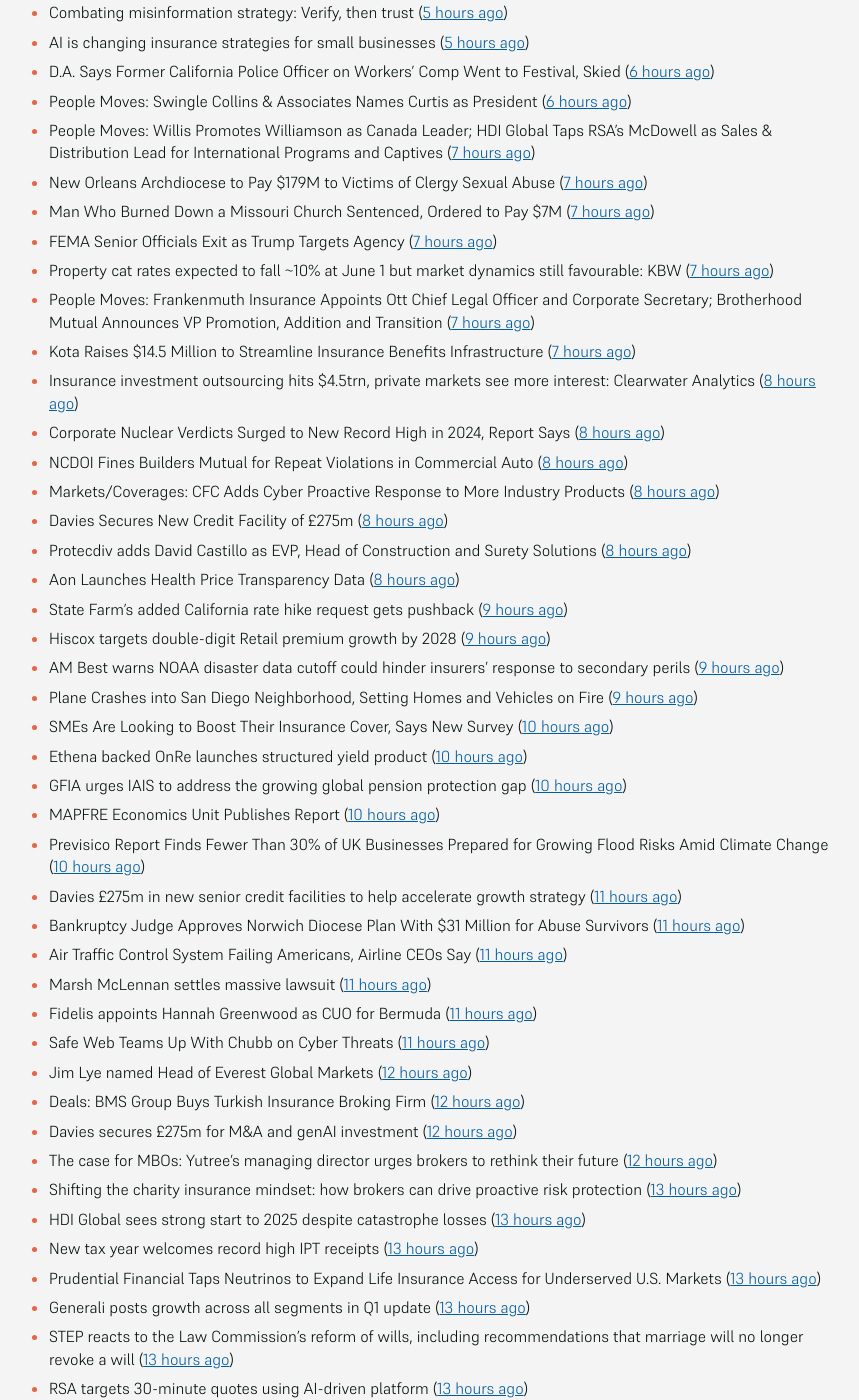
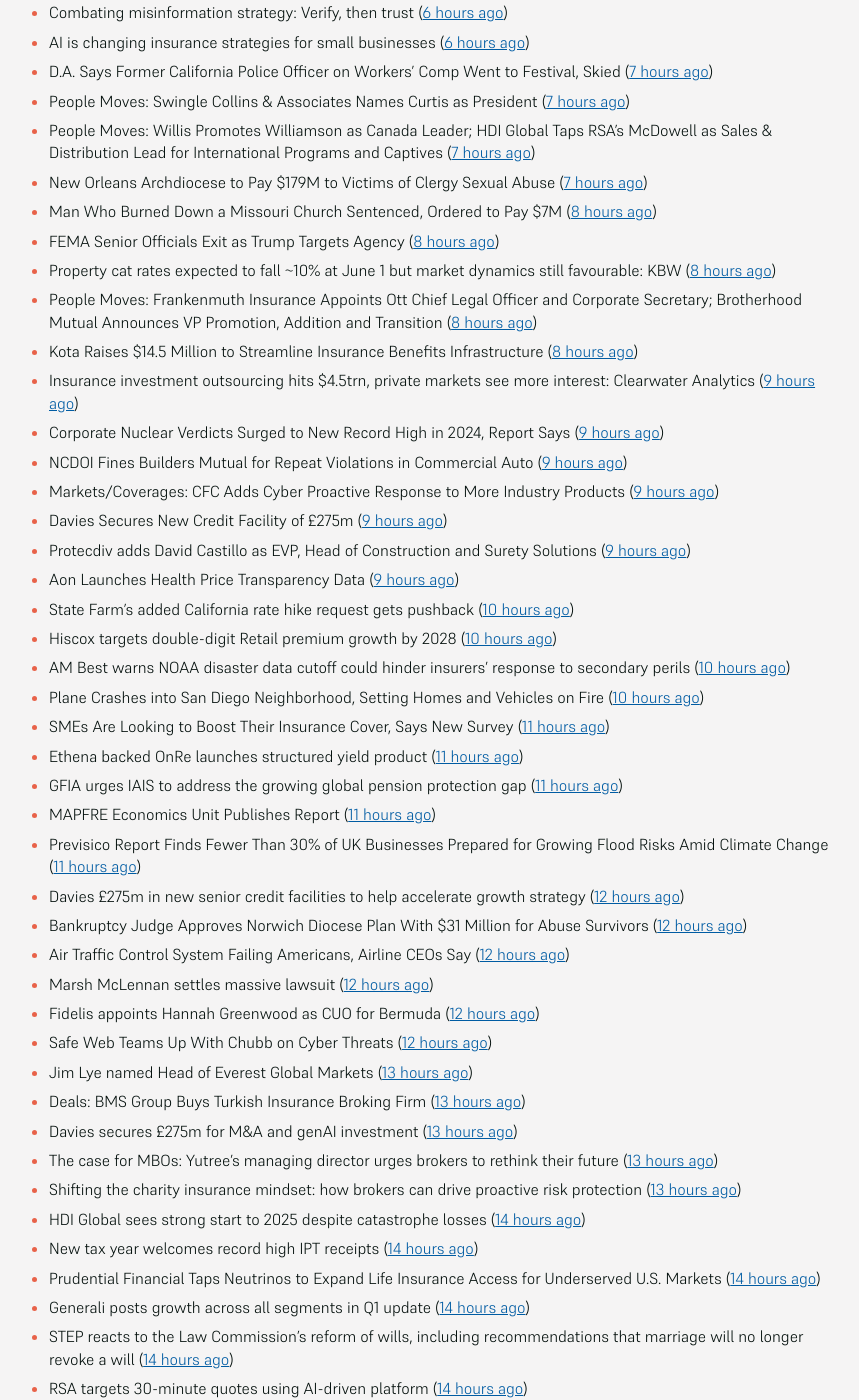
Before and after one commit to mat-0/feeds.thechels.uk, a Jekyll site: the page built from index.md, in a window 1280 px wide and 1400 px high, scrolled down 361 px. Shown: the whole window, without its empty margins (215-1074 px from the left). Built offline with Jekyll 4.4.1, drawn with Linux system fonts in a browser that asks for light colours; some of the changed text lies outside the part shown.

Commit message:
New Feed

```diff
--- a/index.md
+++ b/index.md
@@ -8,74 +8,74 @@ description: Latest Updates
 [Get this as an RSS feed](/feed.rss)
 
 <!-- news_marker starts -->
-- Get Ready for Another Busy Atlantic Hurricane Season ([2 hours ago](https://www.insurancejournal.com/news/national/2025/05/22/824899.htm))
-- Senate Votes to Block California’s Rule to Ban Sale of New Gas-Powered Cars by 2035 ([3 hours ago](https://www.insurancejournal.com/news/west/2025/05/22/824884.htm))
-- CFC boosts cyber cover for high-risk digital sectors ([4 hours ago](https://www.insurancebusinessmag.com/uk/news/breaking-news/cfc-boosts-cyber-cover-for-highrisk-digital-sectors-536652.aspx))
-- Combating misinformation strategy: Verify, then trust ([5 hours ago](https://www.dig-in.com/opinion/strategies-for-fighting-misinformation))
-- AI is changing insurance strategies for small businesses ([5 hours ago](https://www.dig-in.com/opinion/ai-is-changing-insurance-strategies-for-small-businesses))
-- D.A. Says Former California Police Officer on Workers’ Comp Went to Festival, Skied ([6 hours ago](https://www.insurancejournal.com/news/west/2025/05/22/824698.htm))
-- People Moves: Swingle Collins & Associates Names Curtis as President ([6 hours ago](https://www.insurancejournal.com/news/southcentral/2025/05/22/824852.htm))
+- Get Ready for Another Busy Atlantic Hurricane Season ([3 hours ago](https://www.insurancejournal.com/news/national/2025/05/22/824899.htm))
+- Senate Votes to Block California’s Rule to Ban Sale of New Gas-Powered Cars by 2035 ([4 hours ago](https://www.insurancejournal.com/news/west/2025/05/22/824884.htm))
+- CFC boosts cyber cover for high-risk digital sectors ([5 hours ago](https://www.insurancebusinessmag.com/uk/news/breaking-news/cfc-boosts-cyber-cover-for-highrisk-digital-sectors-536652.aspx))
+- Combating misinformation strategy: Verify, then trust ([6 hours ago](https://www.dig-in.com/opinion/strategies-for-fighting-misinformation))
+- AI is changing insurance strategies for small businesses ([6 hours ago](https://www.dig-in.com/opinion/ai-is-changing-insurance-strategies-for-small-businesses))
+- D.A. Says Former California Police Officer on Workers’ Comp Went to Festival, Skied ([7 hours ago](https://www.insurancejournal.com/news/west/2025/05/22/824698.htm))
+- People Moves: Swingle Collins & Associates Names Curtis as President ([7 hours ago](https://www.insurancejournal.com/news/southcentral/2025/05/22/824852.htm))
 - People Moves: Willis Promotes Williamson as Canada Leader; HDI Global Taps RSA’s McDowell as Sales & Distribution Lead for International Programs and Captives ([7 hours ago](https://www.insurancejournal.com/news/international/2025/05/22/824842.htm))
 - New Orleans Archdiocese to Pay $179M to Victims of Clergy Sexual Abuse ([7 hours ago](https://www.insurancejournal.com/news/southcentral/2025/05/22/824844.htm))
-- Man Who Burned Down a Missouri Church Sentenced, Ordered to Pay $7M ([7 hours ago](https://www.insurancejournal.com/news/midwest/2025/05/22/824838.htm))
-- FEMA Senior Officials Exit as Trump Targets Agency ([7 hours ago](https://www.insurancejournal.com/news/national/2025/05/22/824833.htm))
-- Property cat rates expected to fall ~10% at June 1 but market dynamics still favourable: KBW ([7 hours ago](https://www.reinsurancene.ws/property-cat-rates-expected-to-fall-10-at-june-1-but-market-dynamics-still-favourable-kbw/))
-- People Moves: Frankenmuth Insurance Appoints Ott Chief Legal Officer and Corporate Secretary; Brotherhood Mutual Announces VP Promotion, Addition and Transition ([7 hours ago](https://www.insurancejournal.com/news/midwest/2025/05/22/824823.htm))
-- Kota Raises $14.5 Million to Streamline Insurance Benefits Infrastructure ([7 hours ago](https://www.insurtechinsights.com/kota-raises-14-5-million-to-streamline-insurance-benefits-infrastructure/))
-- Insurance investment outsourcing hits $4.5trn, private markets see more interest: Clearwater Analytics ([8 hours ago](https://www.reinsurancene.ws/insurance-investment-outsourcing-hits-4-5trn-private-markets-see-more-interest-clearwater-analytics/))
-- Corporate Nuclear Verdicts Surged to New Record High in 2024, Report Says ([8 hours ago](https://www.insurancejournal.com/news/national/2025/05/22/824792.htm))
-- NCDOI Fines Builders Mutual for Repeat Violations in Commercial Auto ([8 hours ago](https://www.insurancejournal.com/news/southeast/2025/05/22/824808.htm))
-- Markets/Coverages: CFC Adds Cyber Proactive Response to More Industry Products ([8 hours ago](https://www.insurancejournal.com/news/national/2025/05/22/824804.htm))
-- Davies Secures New Credit Facility of £275m ([8 hours ago](https://insurance-edge.net/2025/05/22/davies-secures-new-credit-facility-of-275m/))
-- Protecdiv adds David Castillo as EVP, Head of Construction and Surety Solutions ([8 hours ago](https://www.reinsurancene.ws/protecdiv-adds-david-castillo-as-evp-head-of-construction-and-surety-solutions/))
-- Aon Launches Health Price Transparency Data ([8 hours ago](https://insurance-edge.net/2025/05/22/aon-launches-health-price-transparency-data/))
-- State Farm's added California rate hike request gets pushback ([9 hours ago](https://www.dig-in.com/news/state-farms-added-california-rate-hike-gets-pushback))
-- Hiscox targets double-digit Retail premium growth by 2028 ([9 hours ago](https://www.reinsurancene.ws/hiscox-targets-double-digit-retail-premium-growth-by-2028/))
-- AM Best warns NOAA disaster data cutoff could hinder insurers’ response to secondary perils ([9 hours ago](https://www.reinsurancene.ws/am-best-warns-noaa-disaster-data-cutoff-could-hinder-insurers-response-to-secondary-perils/))
-- Plane Crashes into San Diego Neighborhood, Setting Homes and Vehicles on Fire ([9 hours ago](https://www.insurancejournal.com/news/west/2025/05/22/824787.htm))
-- SMEs Are Looking to Boost Their Insurance Cover, Says New Survey ([10 hours ago](https://insurance-edge.net/2025/05/22/smes-are-looking-to-boost-their-insurance-cover-says-new-survey/))
-- Ethena backed OnRe launches structured yield product ([10 hours ago](https://www.reinsurancene.ws/ethena-backed-onre-launches-structured-yield-product/))
-- GFIA urges IAIS to address the growing global pension protection gap ([10 hours ago](https://www.reinsurancene.ws/gfia-urges-iais-to-address-the-growing-global-pension-protection-gap/))
-- MAPFRE Economics Unit Publishes Report ([10 hours ago](https://insurance-edge.net/2025/05/22/mapfre-economics-unit-publishes-report/))
-- Previsico Report Finds Fewer Than 30% of UK Businesses Prepared for Growing Flood Risks Amid Climate Change ([10 hours ago](https://www.insurtechinsights.com/previsico-report-finds-fewer-than-30-of-uk-businesses-prepared-for-growing-flood-risks-amid-climate-change/))
-- Davies £275m in new senior credit facilities to help accelerate growth strategy ([11 hours ago](https://www.reinsurancene.ws/davies-275m-in-new-senior-credit-facilities-to-help-accelerate-growth-strategy/))
-- Bankruptcy Judge Approves Norwich Diocese Plan With $31 Million for Abuse Survivors ([11 hours ago](https://www.insurancejournal.com/news/east/2025/05/22/824771.htm))
-- Air Traffic Control System Failing Americans, Airline CEOs Say ([11 hours ago](https://www.insurancejournal.com/news/national/2025/05/22/824772.htm))
-- Marsh McLennan settles massive lawsuit ([11 hours ago](https://www.insurancebusinessmag.com/uk/news/legal-insights/marsh-mclennan-settles-massive-lawsuit-536579.aspx))
-- Fidelis appoints Hannah Greenwood as CUO for Bermuda ([11 hours ago](https://www.reinsurancene.ws/fidelis-appoints-hannah-greenwood-as-cuo-for-bermuda/))
-- Safe Web Teams Up With Chubb on Cyber Threats ([11 hours ago](https://insurance-edge.net/2025/05/22/safe-web-teams-up-with-chubb-on-cyber-threats/))
-- Jim Lye named Head of Everest Global Markets ([12 hours ago](https://www.reinsurancene.ws/jim-lye-named-head-of-everest-global-markets/))
-- Deals: BMS Group Buys Turkish Insurance Broking Firm ([12 hours ago](https://insurance-edge.net/2025/05/22/deals-bms-group-buys-turkish-insurance-broking-firm/))
-- Davies secures £275m for M&A and genAI investment ([12 hours ago](https://www.postonline.co.uk/claims/7957808/davies-secures-%C2%A3275m-for-ma-and-genai-investment))
-- The case for MBOs: Yutree's managing director urges brokers to rethink their future ([12 hours ago](https://www.insurancebusinessmag.com/uk/news/business-resilience/the-case-for-mbos-yutrees-managing-director-urges-brokers-to-rethink-their-future-536561.aspx))
+- Man Who Burned Down a Missouri Church Sentenced, Ordered to Pay $7M ([8 hours ago](https://www.insurancejournal.com/news/midwest/2025/05/22/824838.htm))
+- FEMA Senior Officials Exit as Trump Targets Agency ([8 hours ago](https://www.insurancejournal.com/news/national/2025/05/22/824833.htm))
+- Property cat rates expected to fall ~10% at June 1 but market dynamics still favourable: KBW ([8 hours ago](https://www.reinsurancene.ws/property-cat-rates-expected-to-fall-10-at-june-1-but-market-dynamics-still-favourable-kbw/))
+- People Moves: Frankenmuth Insurance Appoints Ott Chief Legal Officer and Corporate Secretary; Brotherhood Mutual Announces VP Promotion, Addition and Transition ([8 hours ago](https://www.insurancejournal.com/news/midwest/2025/05/22/824823.htm))
+- Kota Raises $14.5 Million to Streamline Insurance Benefits Infrastructure ([8 hours ago](https://www.insurtechinsights.com/kota-raises-14-5-million-to-streamline-insurance-benefits-infrastructure/))
+- Insurance investment outsourcing hits $4.5trn, private markets see more interest: Clearwater Analytics ([9 hours ago](https://www.reinsurancene.ws/insurance-investment-outsourcing-hits-4-5trn-private-markets-see-more-interest-clearwater-analytics/))
+- Corporate Nuclear Verdicts Surged to New Record High in 2024, Report Says ([9 hours ago](https://www.insurancejournal.com/news/national/2025/05/22/824792.htm))
+- NCDOI Fines Builders Mutual for Repeat Violations in Commercial Auto ([9 hours ago](https://www.insurancejournal.com/news/southeast/2025/05/22/824808.htm))
+- Markets/Coverages: CFC Adds Cyber Proactive Response to More Industry Products ([9 hours ago](https://www.insurancejournal.com/news/national/2025/05/22/824804.htm))
+- Davies Secures New Credit Facility of £275m ([9 hours ago](https://insurance-edge.net/2025/05/22/davies-secures-new-credit-facility-of-275m/))
+- Protecdiv adds David Castillo as EVP, Head of Construction and Surety Solutions ([9 hours ago](https://www.reinsurancene.ws/protecdiv-adds-david-castillo-as-evp-head-of-construction-and-surety-solutions/))
+- Aon Launches Health Price Transparency Data ([9 hours ago](https://insurance-edge.net/2025/05/22/aon-launches-health-price-transparency-data/))
+- State Farm's added California rate hike request gets pushback ([10 hours ago](https://www.dig-in.com/news/state-farms-added-california-rate-hike-gets-pushback))
+- Hiscox targets double-digit Retail premium growth by 2028 ([10 hours ago](https://www.reinsurancene.ws/hiscox-targets-double-digit-retail-premium-growth-by-2028/))
+- AM Best warns NOAA disaster data cutoff could hinder insurers’ response to secondary perils ([10 hours ago](https://www.reinsurancene.ws/am-best-warns-noaa-disaster-data-cutoff-could-hinder-insurers-response-to-secondary-perils/))
+- Plane Crashes into San Diego Neighborhood, Setting Homes and Vehicles on Fire ([10 hours ago](https://www.insurancejournal.com/news/west/2025/05/22/824787.htm))
+- SMEs Are Looking to Boost Their Insurance Cover, Says New Survey ([11 hours ago](https://insurance-edge.net/2025/05/22/smes-are-looking-to-boost-their-insurance-cover-says-new-survey/))
+- Ethena backed OnRe launches structured yield product ([11 hours ago](https://www.reinsurancene.ws/ethena-backed-onre-launches-structured-yield-product/))
+- GFIA urges IAIS to address the growing global pension protection gap ([11 hours ago](https://www.reinsurancene.ws/gfia-urges-iais-to-address-the-growing-global-pension-protection-gap/))
+- MAPFRE Economics Unit Publishes Report ([11 hours ago](https://insurance-edge.net/2025/05/22/mapfre-economics-unit-publishes-report/))
+- Previsico Report Finds Fewer Than 30% of UK Businesses Prepared for Growing Flood Risks Amid Climate Change ([11 hours ago](https://www.insurtechinsights.com/previsico-report-finds-fewer-than-30-of-uk-businesses-prepared-for-growing-flood-risks-amid-climate-change/))
+- Davies £275m in new senior credit facilities to help accelerate growth strategy ([12 hours ago](https://www.reinsurancene.ws/davies-275m-in-new-senior-credit-facilities-to-help-accelerate-growth-strategy/))
+- Bankruptcy Judge Approves Norwich Diocese Plan With $31 Million for Abuse Survivors ([12 hours ago](https://www.insurancejournal.com/news/east/2025/05/22/824771.htm))
+- Air Traffic Control System Failing Americans, Airline CEOs Say ([12 hours ago](https://www.insurancejournal.com/news/national/2025/05/22/824772.htm))
+- Marsh McLennan settles massive lawsuit ([12 hours ago](https://www.insurancebusinessmag.com/uk/news/legal-insights/marsh-mclennan-settles-massive-lawsuit-536579.aspx))
+- Fidelis appoints Hannah Greenwood as CUO for Bermuda ([12 hours ago](https://www.reinsurancene.ws/fidelis-appoints-hannah-greenwood-as-cuo-for-bermuda/))
+- Safe Web Teams Up With Chubb on Cyber Threats ([12 hours ago](https://insurance-edge.net/2025/05/22/safe-web-teams-up-with-chubb-on-cyber-threats/))
+- Jim Lye named Head of Everest Global Markets ([13 hours ago](https://www.reinsurancene.ws/jim-lye-named-head-of-everest-global-markets/))
+- Deals: BMS Group Buys Turkish Insurance Broking Firm ([13 hours ago](https://insurance-edge.net/2025/05/22/deals-bms-group-buys-turkish-insurance-broking-firm/))
+- Davies secures £275m for M&A and genAI investment ([13 hours ago](https://www.postonline.co.uk/claims/7957808/davies-secures-%C2%A3275m-for-ma-and-genai-investment))
+- The case for MBOs: Yutree's managing director urges brokers to rethink their future ([13 hours ago](https://www.insurancebusinessmag.com/uk/news/business-resilience/the-case-for-mbos-yutrees-managing-director-urges-brokers-to-rethink-their-future-536561.aspx))
 - Shifting the charity insurance mindset: how brokers can drive proactive risk protection ([13 hours ago](https://www.insurancebusinessmag.com/uk/news/non-profits/shifting-the-charity-insurance-mindset-how-brokers-can-drive-proactive-risk-protection-536560.aspx))
-- HDI Global sees strong start to 2025 despite catastrophe losses ([13 hours ago](https://www.insurancebusinessmag.com/uk/news/breaking-news/hdi-global-sees-strong-start-to-2025-despite-catastrophe-losses-536559.aspx))
-- New tax year welcomes record high IPT receipts ([13 hours ago](https://www.insurancebusinessmag.com/uk/news/breaking-news/new-tax-year-welcomes-record-high-ipt-receipts-536558.aspx))
-- Prudential Financial Taps Neutrinos to Expand Life Insurance Access for Underserved U.S. Markets ([13 hours ago](https://www.insurtechinsights.com/prudential-financial-taps-neutrinos-to-expand-life-insurance-access-for-underserved-u-s-markets/))
-- Generali posts growth across all segments in Q1 update ([13 hours ago](https://www.insurancebusinessmag.com/uk/news/breaking-news/generali-posts-growth-across-all-segments-in-q1-update-536552.aspx))
-- STEP reacts to the Law Commission’s reform of wills, including recommendations that marriage will no longer revoke a will ([13 hours ago](https://ifamagazine.com/step-reacts-to-the-law-commissions-reform-of-wills-including-recommendations-that-marriage-will-no-longer-revoke-a-will/))
-- RSA targets 30-minute quotes using AI-driven platform ([13 hours ago](https://www.postonline.co.uk/commercial/7957756/rsa-targets-30-minute-quotes-using-ai-driven-platform))
-- King Risk Partners Expands Northeast Presence with Acquisition of Fidens Insurance Brokers ([14 hours ago](https://www.insurtechinsights.com/king-risk-partners-expands-northeast-presence-with-acquisition-of-fidens-insurance-brokers/))
-- Galjaard cautious of history repeating itself with returning competition ([14 hours ago](https://www.postonline.co.uk/news/7957781/galjaard-cautious-of-history-repeating-itself-with-returning-competition))
+- HDI Global sees strong start to 2025 despite catastrophe losses ([14 hours ago](https://www.insurancebusinessmag.com/uk/news/breaking-news/hdi-global-sees-strong-start-to-2025-despite-catastrophe-losses-536559.aspx))
+- New tax year welcomes record high IPT receipts ([14 hours ago](https://www.insurancebusinessmag.com/uk/news/breaking-news/new-tax-year-welcomes-record-high-ipt-receipts-536558.aspx))
+- Prudential Financial Taps Neutrinos to Expand Life Insurance Access for Underserved U.S. Markets ([14 hours ago](https://www.insurtechinsights.com/prudential-financial-taps-neutrinos-to-expand-life-insurance-access-for-underserved-u-s-markets/))
+- Generali posts growth across all segments in Q1 update ([14 hours ago](https://www.insurancebusinessmag.com/uk/news/breaking-news/generali-posts-growth-across-all-segments-in-q1-update-536552.aspx))
+- STEP reacts to the Law Commission’s reform of wills, including recommendations that marriage will no longer revoke a will ([14 hours ago](https://ifamagazine.com/step-reacts-to-the-law-commissions-reform-of-wills-including-recommendations-that-marriage-will-no-longer-revoke-a-will/))
+- RSA targets 30-minute quotes using AI-driven platform ([14 hours ago](https://www.postonline.co.uk/commercial/7957756/rsa-targets-30-minute-quotes-using-ai-driven-platform))
+- King Risk Partners Expands Northeast Presence with Acquisition of Fidens Insurance Brokers ([15 hours ago](https://www.insurtechinsights.com/king-risk-partners-expands-northeast-presence-with-acquisition-of-fidens-insurance-brokers/))
+- Galjaard cautious of history repeating itself with returning competition ([15 hours ago](https://www.postonline.co.uk/news/7957781/galjaard-cautious-of-history-repeating-itself-with-returning-competition))
 - Thames Water Tops List of Firms Facing Criminal Probes Over Pollution ([15 hours ago](https://www.insurancejournal.com/news/international/2025/05/22/824751.htm))
-- Climeworks Is Cutting 22% of Staff as US Climate Backlash Hits Carbon Removal ([15 hours ago](https://www.insurancejournal.com/news/international/2025/05/22/824741.htm))
-- Aviva’s Storah urges homeowners to get gardens climate-ready ([15 hours ago](https://www.postonline.co.uk/personal/7957795/aviva%E2%80%99s-storah-urges-homeowners-to-get-gardens-climate-ready))
-- Scottish Widows turns to AI to speed up protection insurance claims and underwriting with Sprout.ai ([16 hours ago](https://ifamagazine.com/scottish-widows-turns-to-ai-to-speed-up-protection-insurance-claims-and-underwriting-with-sprout-ai/))
-- UK flash flood warning as risk gap exposed ([17 hours ago](https://www.insurancebusinessmag.com/uk/news/catastrophe/uk-flash-flood-warning-as-risk-gap-exposed-536538.aspx))
-- Aircraft Lessor SMBC’s Proceeds From Russian Jet Insurance Settlements Hit $1.4B ([17 hours ago](https://www.insurancejournal.com/news/international/2025/05/22/824738.htm))
-- Geo Underwriting partners up to boost agricultural clients ([17 hours ago](https://www.insurancebusinessmag.com/uk/news/property-insurance/geo-underwriting-partners-up-to-boost-agricultural-clients-536537.aspx))
-- Viewpoint: Loss Control Services Are Underused Tools to Reduce Identity Security Risk ([17 hours ago](https://www.insurancejournal.com/news/national/2025/05/22/824706.htm))
-- Insurance moves: Aspen, Send and AXA XL ([17 hours ago](https://www.insurancebusinessmag.com/uk/news/breaking-news/insurance-moves-aspen-send-and-axa-xl-536536.aspx))
-- Stubben Edge Group acquires Jaywing UK ([17 hours ago](https://www.insurancebusinessmag.com/uk/news/breaking-news/stubben-edge-group-acquires-jaywing-uk-536535.aspx))
-- Kremlin Vows to Defend Its Ships in the Baltic by All Legal Ways ([17 hours ago](https://www.insurancejournal.com/news/international/2025/05/22/824733.htm))
-- AI Regulation Ban Meets Opposition From State Attorneys General ([18 hours ago](https://www.insurancejournal.com/news/national/2025/05/22/824714.htm))
-- While FEMA Faces Overhaul, Mississippi Tornado Survivors Wait for Assistance ([18 hours ago](https://www.insurancejournal.com/news/southeast/2025/05/22/824629.htm))
-- Lawsuit Says Florida Aviation Firm Didn’t Verify Inspections of Troubled Learjet ([18 hours ago](https://www.insurancejournal.com/news/southeast/2025/05/22/824688.htm))
-- California Security Company Owner Sentenced in $3.4M Workers’ Comp Fraud Case ([18 hours ago](https://www.insurancejournal.com/news/west/2025/05/22/824503.htm))
-- Fire Damages Popular ‘Pond-to-Table’ Rhode Island Restaurant ([18 hours ago](https://www.insurancejournal.com/news/east/2025/05/22/824729.htm))
-- Q&A: Julian Tomlinson, Alps ([18 hours ago](https://www.postonline.co.uk/broker/7957208/qa-julian-tomlinson-alps))
-- Time to peel back credit hire assumptions ([18 hours ago](https://www.postonline.co.uk/personal/7957762/time-to-peel-back-credit-hire-assumptions))
-- Throwback Thursday: Oil slick unpicked; BSE liability ([18 hours ago](https://www.postonline.co.uk/commercial/7956605/throwback-thursday-oil-slick-unpicked-bse-liability))
+- Climeworks Is Cutting 22% of Staff as US Climate Backlash Hits Carbon Removal ([16 hours ago](https://www.insurancejournal.com/news/international/2025/05/22/824741.htm))
+- Aviva’s Storah urges homeowners to get gardens climate-ready ([16 hours ago](https://www.postonline.co.uk/personal/7957795/aviva%E2%80%99s-storah-urges-homeowners-to-get-gardens-climate-ready))
+- Scottish Widows turns to AI to speed up protection insurance claims and underwriting with Sprout.ai ([17 hours ago](https://ifamagazine.com/scottish-widows-turns-to-ai-to-speed-up-protection-insurance-claims-and-underwriting-with-sprout-ai/))
+- UK flash flood warning as risk gap exposed ([18 hours ago](https://www.insurancebusinessmag.com/uk/news/catastrophe/uk-flash-flood-warning-as-risk-gap-exposed-536538.aspx))
+- Aircraft Lessor SMBC’s Proceeds From Russian Jet Insurance Settlements Hit $1.4B ([18 hours ago](https://www.insurancejournal.com/news/international/2025/05/22/824738.htm))
+- Geo Underwriting partners up to boost agricultural clients ([18 hours ago](https://www.insurancebusinessmag.com/uk/news/property-insurance/geo-underwriting-partners-up-to-boost-agricultural-clients-536537.aspx))
+- Viewpoint: Loss Control Services Are Underused Tools to Reduce Identity Security Risk ([18 hours ago](https://www.insurancejournal.com/news/national/2025/05/22/824706.htm))
+- Insurance moves: Aspen, Send and AXA XL ([18 hours ago](https://www.insurancebusinessmag.com/uk/news/breaking-news/insurance-moves-aspen-send-and-axa-xl-536536.aspx))
+- Stubben Edge Group acquires Jaywing UK ([18 hours ago](https://www.insurancebusinessmag.com/uk/news/breaking-news/stubben-edge-group-acquires-jaywing-uk-536535.aspx))
+- Kremlin Vows to Defend Its Ships in the Baltic by All Legal Ways ([18 hours ago](https://www.insurancejournal.com/news/international/2025/05/22/824733.htm))
+- AI Regulation Ban Meets Opposition From State Attorneys General ([19 hours ago](https://www.insurancejournal.com/news/national/2025/05/22/824714.htm))
+- While FEMA Faces Overhaul, Mississippi Tornado Survivors Wait for Assistance ([19 hours ago](https://www.insurancejournal.com/news/southeast/2025/05/22/824629.htm))
+- Lawsuit Says Florida Aviation Firm Didn’t Verify Inspections of Troubled Learjet ([19 hours ago](https://www.insurancejournal.com/news/southeast/2025/05/22/824688.htm))
+- California Security Company Owner Sentenced in $3.4M Workers’ Comp Fraud Case ([19 hours ago](https://www.insurancejournal.com/news/west/2025/05/22/824503.htm))
+- Fire Damages Popular ‘Pond-to-Table’ Rhode Island Restaurant ([19 hours ago](https://www.insurancejournal.com/news/east/2025/05/22/824729.htm))
+- Q&A: Julian Tomlinson, Alps ([19 hours ago](https://www.postonline.co.uk/broker/7957208/qa-julian-tomlinson-alps))
+- Time to peel back credit hire assumptions ([19 hours ago](https://www.postonline.co.uk/personal/7957762/time-to-peel-back-credit-hire-assumptions))
+- Throwback Thursday: Oil slick unpicked; BSE liability ([19 hours ago](https://www.postonline.co.uk/commercial/7956605/throwback-thursday-oil-slick-unpicked-bse-liability))
 - Why AI is no longer optional in non-standard auto insurance ([1 days ago](https://www.dig-in.com/opinion/ais-role-in-non-standard-auto-insurance))
 - Geospatial data uncovers lower wildfire-risk properties in California, Triple-I ([1 days ago](https://www.dig-in.com/news/geospatial-data-wildfire-prone-california-properties))
 - Customer strategy: Clearing up flood insurance coverage confusion ([1 days ago](https://www.dig-in.com/opinion/clearing-up-flood-insurance-coverage-confusion))
```
